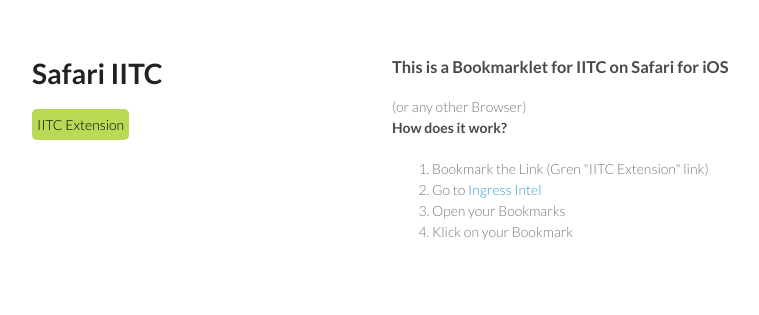
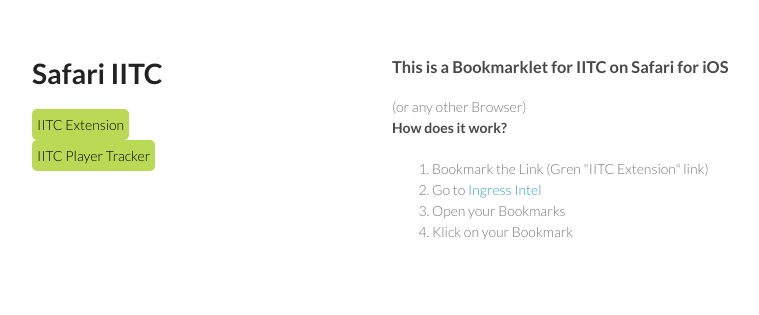
Before and after one commit to AlexandreKilian/alexandrekilian.github.io, a plain HTML site: page iitc/index.html in a window 1280 px wide. Shown: the whole page, without its empty margins (178-937 px from the left). Drawn offline with Linux system fonts and the light colour scheme.

Commit message:
Added Player Tracker

```diff
--- a/iitc/index.html
+++ b/iitc/index.html
@@ -11,13 +11,23 @@
     <!--[if lt IE 9]>
     <script src="//html5shiv.googlecode.com/svn/trunk/html5.js"></script>
     <![endif]-->
+    <style>
+      .bookmark{
+        display: inline-block;
+        background: #BADA55;
+        color: #000;
+        padding: 5px;
+        border-radius: 5px;
+      }
+    </style>
 </head>
 <body>
     <div class="wrapper">
         <header>
             <h1>Safari IITC</h1>
 
-            <a style="display: inline-block; background: #BADA55; color: #000; padding: 5px; border-radius: 5px;" href="javascript:(function()%7Bfunction%20callback()%7Balert(%22IITC%20Starting%22)%7Dvar%20s%3Ddocument.createElement(%22script%22)%3Bs.src%3D%22http%3A%2F%2Fiitc.jonatkins.com%2Frelease%2Ftotal-conversion-build.user.js%22%3Bif(s.addEventListener)%7Bs.addEventListener(%22load%22%2Ccallback%2Cfalse)%7Delse%20if(s.readyState)%7Bs.onreadystatechange%3Dcallback%7Ddocument.body.appendChild(s)%3B%7D)()">IITC Extension</a>
+            <a class="bookmark" href="javascript:(function()%7Bfunction%20callback()%7Balert(%22IITC%20Starting%22)%7Dvar%20s%3Ddocument.createElement(%22script%22)%3Bs.src%3D%22http%3A%2F%2Fiitc.jonatkins.com%2Frelease%2Ftotal-conversion-build.user.js%22%3Bif(s.addEventListener)%7Bs.addEventListener(%22load%22%2Ccallback%2Cfalse)%7Delse%20if(s.readyState)%7Bs.onreadystatechange%3Dcallback%7Ddocument.body.appendChild(s)%3B%7D)()">IITC Extension</a><br>
+            <a class="bookmark" href="javascript:(function()%7Bfunction%20callback()%7Balert(%22tracking%20players%22)%7Dvar%20s%3Ddocument.createElement(%22script%22)%3Bs.src%3D%22http%3A%2F%2Fiitc.jonatkins.com%2Frelease%2Fplugins%2Fplayer-tracker.user.js%22%3Bif(s.addEventListener)%7Bs.addEventListener(%22load%22%2Ccallback%2Cfalse)%7Delse%20if(s.readyState)%7Bs.onreadystatechange%3Dcallback%7Ddocument.body.appendChild(s)%3B%7D)()">IITC Player Tracker</a>
 
         </header>
         <section>
```
